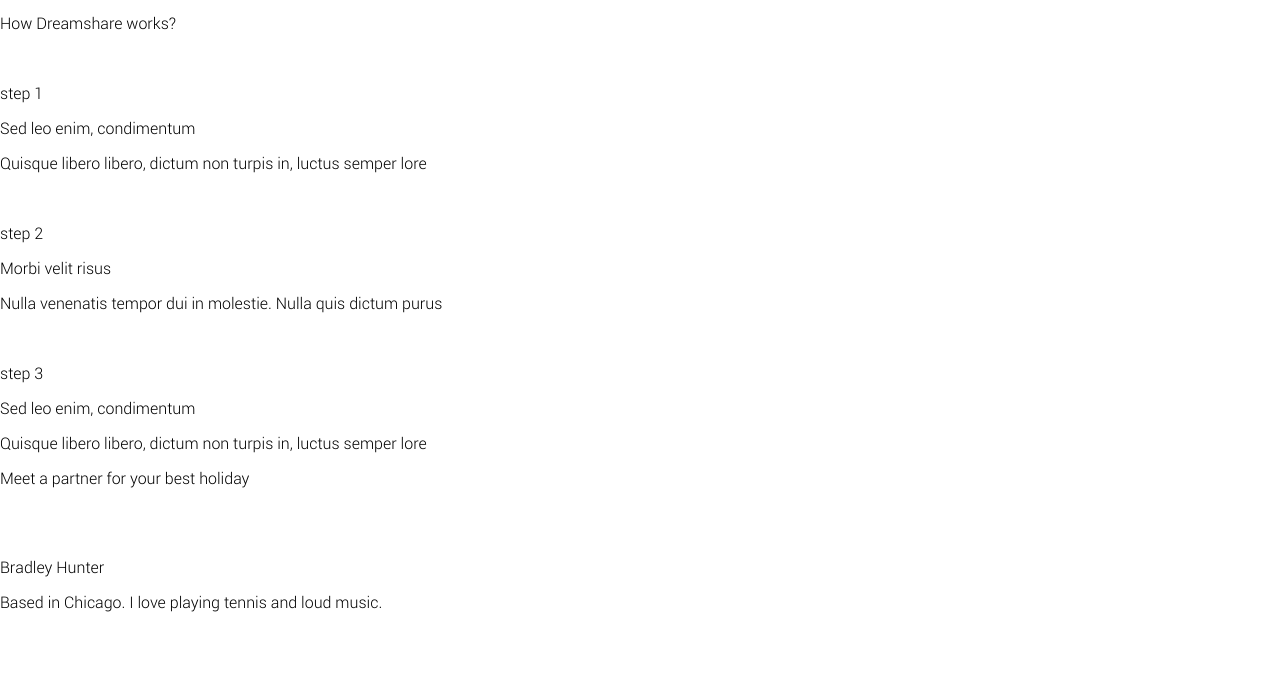
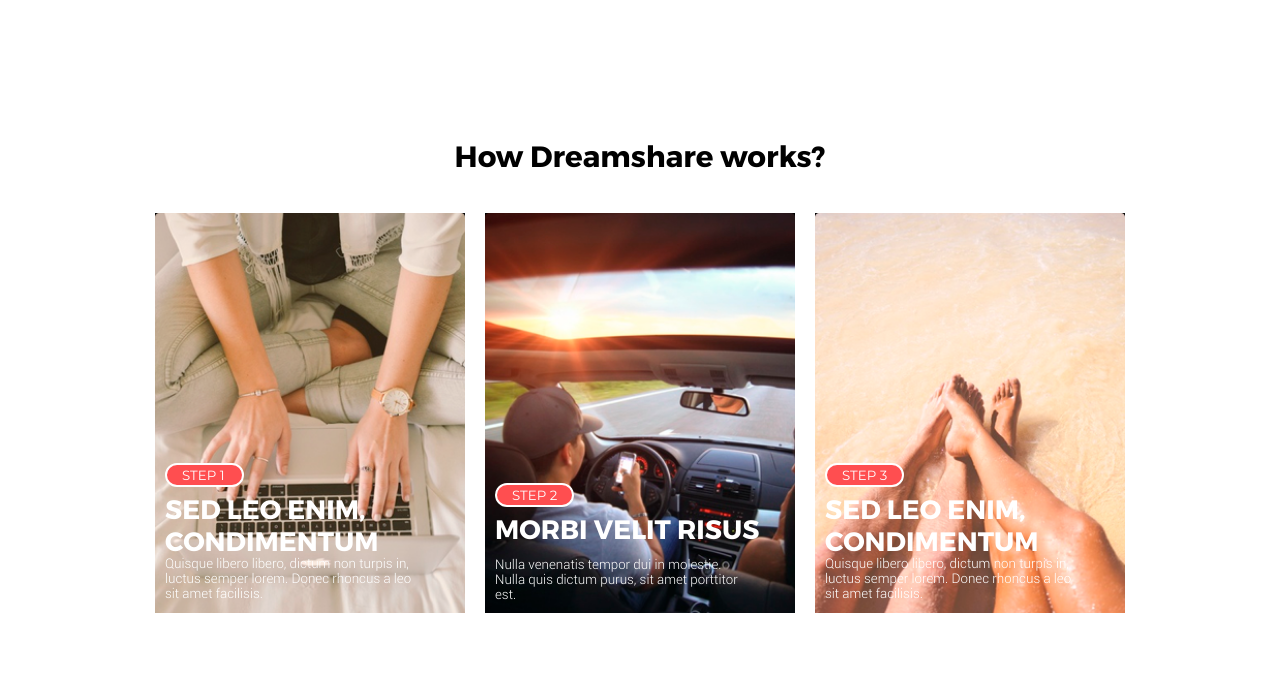
Before and after one commit to aylok1n/BEM, a plain HTML site: page index.html in a window 1280 px wide. Shown: the part 782-1460 px from the top of the page. Drawn offline with Linux system fonts and the light colour scheme.

Commit message:
add how -it-works

```diff
--- a/css/style.css
+++ b/css/style.css
@@ -96,3 +96,93 @@ body{
     padding: 10px 20px;
     border: none;
 }
+.how-it-works{
+    display: flex;
+    height: 700px;
+    background-color: white;
+    background-size: cover;
+    padding: 40px 250px;
+    align-items: center;
+    flex-direction: column;
+    margin: 50px;
+
+}
+.how-it-works__title{
+    font-family: Montserrat bold;
+    font-size: 22pt;
+    margin-top: 20px;
+}
+.how-it-works__steps{
+    display:flex;
+    flex-direction: row;
+}
+.how-it-works__step-1{
+    background-color: black;
+    background-image: url(../src/images/image-step-1.png);
+    color: white;
+    height: 400px;
+    width: 300px;
+    margin: 10px;
+    padding-left: 10px;
+    background-size: cover;
+}
+.how-it-works__step-2{
+    background-color: black;
+    background-image: url(../src/images/image-step-2.png);
+    color: white;
+    height: 400px;
+    width: 300px;
+    margin: 10px;
+    padding-left: 10px;
+    background-size: cover;
+}
+.how-it-works__step-3{
+    background-color: black;
+    background-image: url(../src/images/image-step-3.png);
+    color: white;
+    height: 400px;
+    width: 300px;
+    margin: 10px;
+    padding-left: 10px;
+    background-size: cover;
+}
+.how-it-works__step-number{
+    padding-left: 15px;
+    text-transform:uppercase;
+    margin-top: 250px;
+    display: flex;
+    align-items: center;
+    font-family: 'Montserrat';
+    font-size: 10pt;
+    border: 2px solid white;
+    border-radius: 50px;
+    background: #ff4e50;
+    height: 20px;
+    width: 60px;
+    margin-bottom: 5px;
+}
+.how-it-works__step-number-2{
+    padding-left: 15px;
+    text-transform:uppercase;
+    margin-top: 270px;
+    display: flex;
+    align-items: center;
+    font-family: 'Montserrat';
+    font-size: 10pt;
+    border: 2px solid white;
+    border-radius: 50px;
+    background: #ff4e50;
+    height: 20px;
+    width: 60px;
+    margin-bottom: 5px;
+}
+
+.how-it-works__step-title{
+    font-family: Montserrat bold;
+    font-size: 20pt;
+    text-transform:uppercase;
+    margin: 0 0;
+}
+.how-it-works__step-subtitle{
+    font-size: 10pt;
+}
--- a/index.html
+++ b/index.html
@@ -21,29 +21,21 @@
     <section class="how-it-works">
         <div class="how-it-works__title"><p>How Dreamshare works?</p></div>
         <div class="how-it-works__steps">
-            <div class="how-it-works__step">
-                <div class="how-it-works__step-image">
-                    <img src="" alt="">
-                </div>
-                <div class="how-it-works__step-number"><p>step 1</p></div>
-                <div class="how-it-works__step-title"><p>Sed leo enim, condimentum</p></div>
-                <div class="how-it-works__step-subtitle"><p>Quisque libero libero, dictum non turpis in, luctus semper lore</p></div>
+            <div class="how-it-works__step-1">
+
+                <div class="how-it-works__step-number">step 1</div>
+                <div class="how-it-works__step-title">Sed leo enim, condimentum</div>
+                <div class="how-it-works__step-subtitle">Quisque libero libero, dictum non turpis in,<br/>luctus semper lorem. Donec rhoncus a leo<br/>sit amet facilisis.</div>
             </div>
-            <div class="how-it-works__step">
-                <div class="how-it-works__step-image">
-                    <img src="" alt="">
-                </div>
-                <div class="how-it-works__step-number"><p>step 2</p></div>
-                <div class="how-it-works__step-title"><p>Morbi velit risus</p></div>
-                <div class="how-it-works__step-subtitle"><p>Nulla venenatis tempor dui in molestie. Nulla quis dictum purus</p></div>
+            <div class="how-it-works__step-2">
+                <div class="how-it-works__step-number-2">step 2</div>
+                <div class="how-it-works__step-title">Morbi velit risus</div>
+                <div class="how-it-works__step-subtitle"><p>Nulla venenatis tempor dui in molestie.<br/>Nulla quis dictum purus, sit amet porttitor<br/>est.</p></div>
             </div>
-            <div class="how-it-works__step">
-                <div class="how-it-works__step-image">
-                    <img src="" alt="">
-                </div>
-                <div class="how-it-works__step-number"><p>step 3</p></div>
-                <div class="how-it-works__step-title"><p>Sed leo enim, condimentum</p></div>
-                <div class="how-it-works__step-subtitle"><p>Quisque libero libero, dictum non turpis in, luctus semper lore</p></div>
+            <div class="how-it-works__step-3">
+                <div class="how-it-works__step-number">step 3</div>
+                <div class="how-it-works__step-title">Sed leo enim, condimentum</div>
+                <div class="how-it-works__step-subtitle">Quisque libero libero, dictum non turpis in,<br/>luctus semper lorem. Donec rhoncus a leo<br/>sit amet facilisis.</div>
             </div>
         </div>
     </section>
```
Also changed, not shown: src/images/image-step-1.png (added), src/images/image-step-2.png (added), src/images/image-step-3.png (added).
